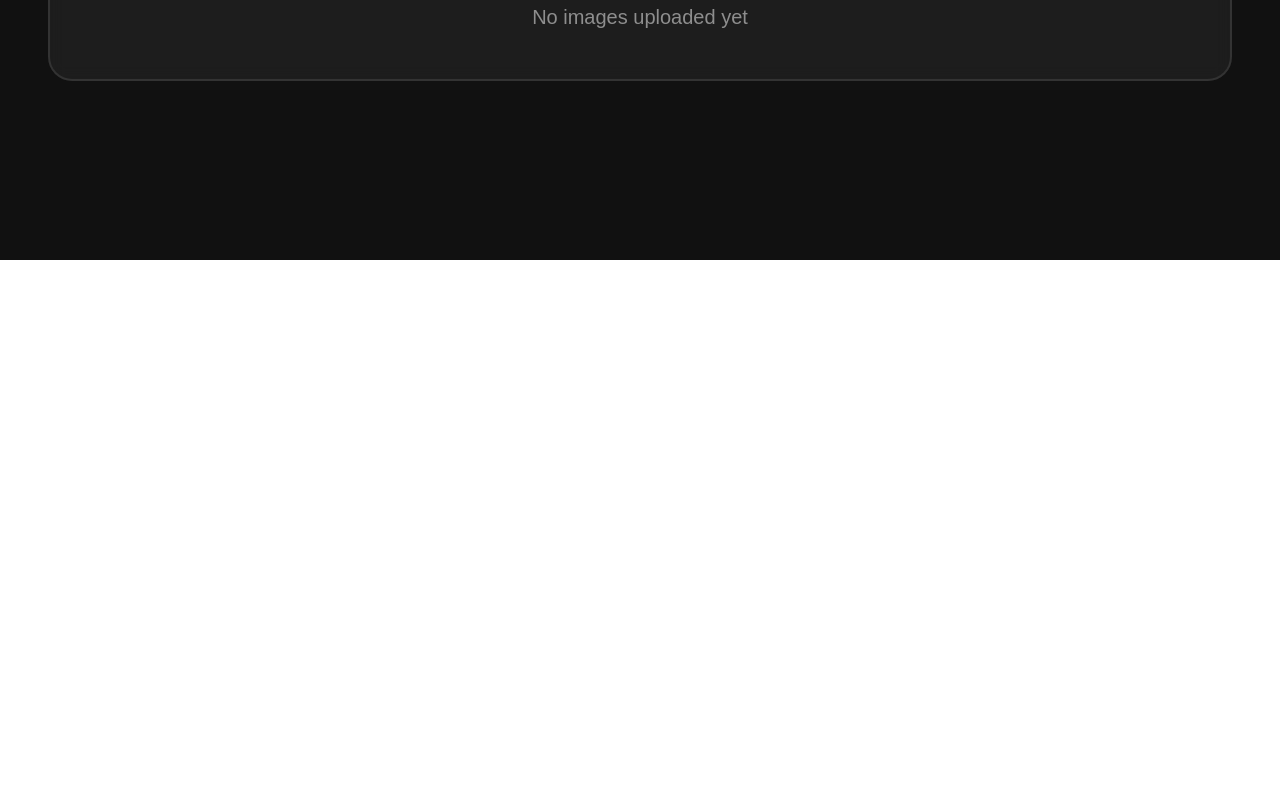
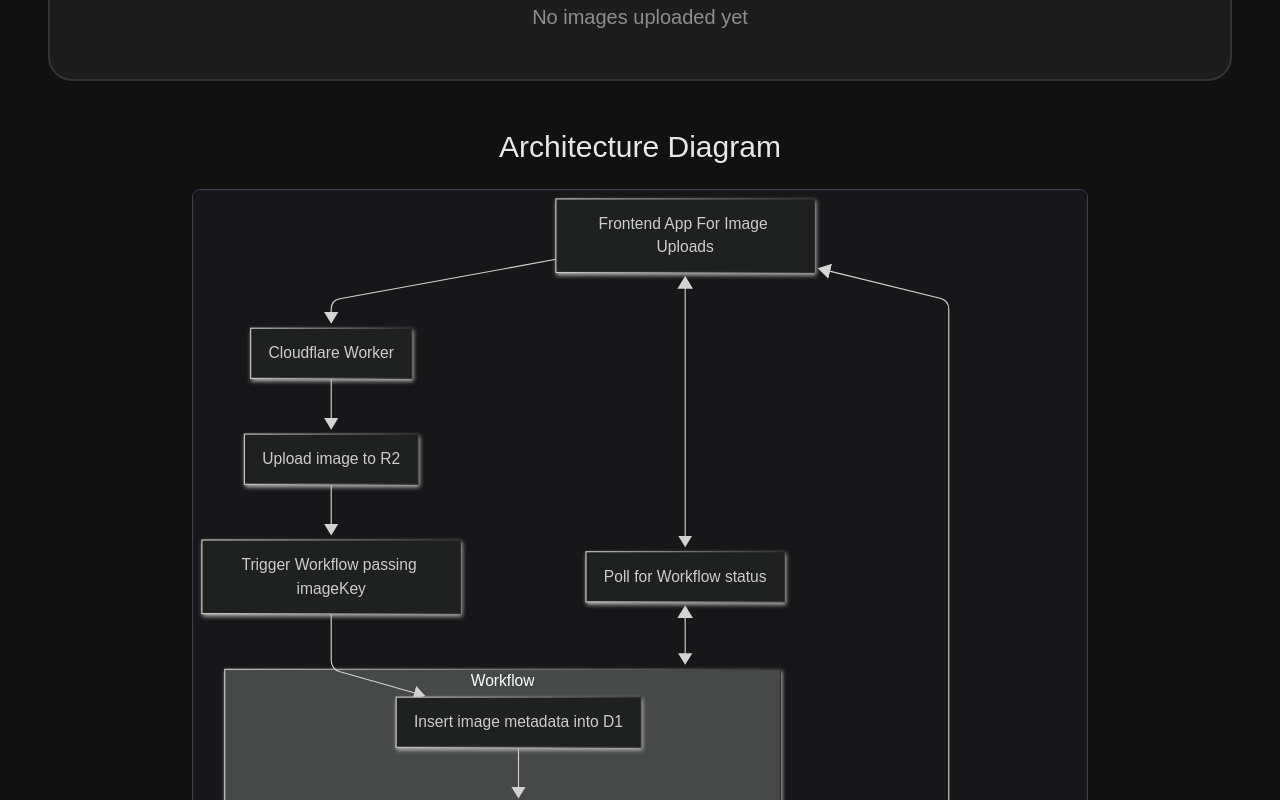
Before and after one commit to thomas-desmond/workflows-waitforevent, a Next.js app in the folder nextjs-workflow-frontend/: page / in a window 1280 px wide. Shown: the part 540-1340 px from the top of the page. Before the commit the page ends 800 px from the top, so only its background shows below. Built offline with nearby package versions, Linux system fonts and the light colour scheme.

Commit message:
Add architecture diagram to page

```diff
--- /dev/null
+++ b/nextjs-workflow-frontend/app/components/ArchitectureDiagram.tsx
@@ -0,0 +1,21 @@
+import Image from 'next/image';
+
+const ArchitectureDiagram = () => {
+  return (
+    <div className="w-full flex flex-col items-center">
+      <h2 className="text-3xl font-light text-white/90 mb-6">Architecture Diagram</h2>
+      <div className="w-full max-w-4xl border border-gray-700 rounded-lg overflow-hidden">
+        <Image
+          src="/workflow-diagram.svg"
+          alt="Cloudflare Workflows Architecture Diagram"
+          width={83}
+          height={96}
+          className="w-full h-auto"
+          priority
+        />
+      </div>
+    </div>
+  );
+};
+
+export default ArchitectureDiagram;
--- a/nextjs-workflow-frontend/app/page.tsx
+++ b/nextjs-workflow-frontend/app/page.tsx
@@ -4,6 +4,7 @@
 import ImageUpload from "./components/image-upload/ImageUpload";
 import UploadsTable from "./components/UploadsTable";
 import { UploadedImage } from "./components/types";
+import ArchitectureDiagram from "./components/ArchitectureDiagram";
 
 export default function Home() {
   const [uploadedImages, setUploadedImages] = useState<UploadedImage[]>([]);
@@ -28,6 +29,7 @@
       <h1 className="text-5xl font-light text-white/90 text-center">Cloudflare Workflows with waitForEvent API</h1>
       <ImageUpload onUploadComplete={handleImageUpdate} />
       <UploadsTable uploadedImages={uploadedImages} />
+      <ArchitectureDiagram />
     </div>
   );
 }
```
Also changed, not shown: nextjs-workflow-frontend/public/workflow-diagram.svg (added).
